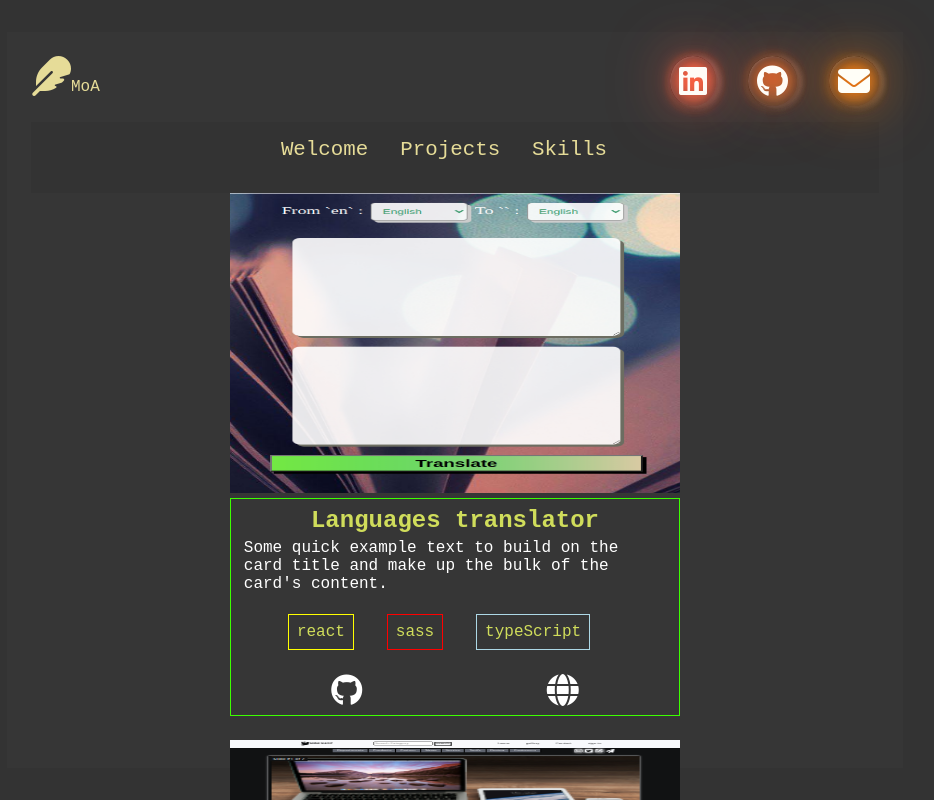
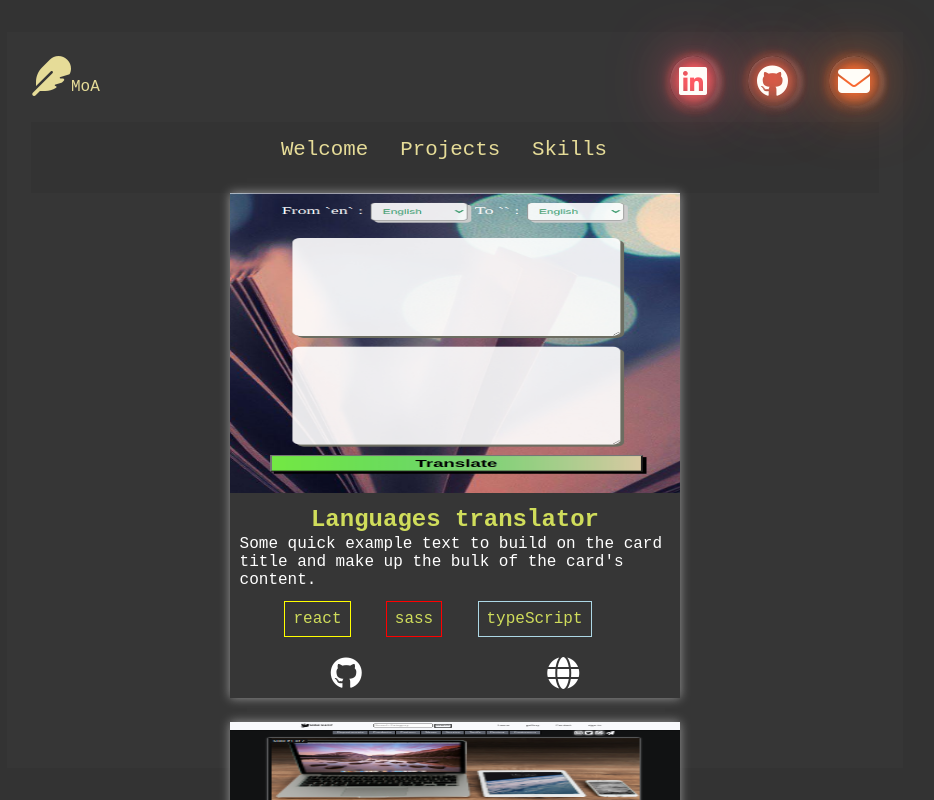
Before and after one commit to MohammadAmarena/portfolio, a React (Vite) app: page /projects in a window 1280 px wide. Shown: the top 800 px of the page, without its empty margins (185-1119 px from the left). Built offline with nearby package versions, Linux system fonts and the light colour scheme.

Commit message:
object modified

```diff
--- a/src/css/layout.scss
+++ b/src/css/layout.scss
@@ -19,15 +19,6 @@
 	}
 }
 
-// grid
-$grid_cols: 12;
-
-@for $i from 1 through $grid_cols {
-	.col-#{$i} {
-		width: percentage($i / $grid_cols);
-	}
-}
-
 // flex-direction
 @mixin flex {
 	display: flex;
--- a/src/data/person.ts
+++ b/src/data/person.ts
@@ -3,14 +3,15 @@ import shop from '../../src/assets/images/shpo.png';
 import slider from '../../src/assets/images/slider.png';
 import filterableTable from '../../src/assets/images/filterableTable.png';
 import drum from "../../src/assets/images/drum.png";
-
+import myImage from '../../src/assets/images/me.jpeg'
 export const personData = [
     {
         firstName: "Mohammad",
         lastName: "Amaren",
         city: "Eberswalde",
         status: "active",
-        image: "../images/me.jpeg",
+        image: myImage,
+        description: 'A web developer who has a passion for technology, data reading and design I am enthusiastic and motivated to solve problems and ready for new challenges that I enjoy more',
         hobbys: ["Chess", "football"]
     }
 ];
@@ -22,7 +23,8 @@ export const projectsData = [
     image: translator,
     tags: ["react", "sass", "typeScript"],
     source_code: "https://github.com/MohammadAmarena/Language-Translator-using-React-Hooks",
-    demo: "https://mohammadamarena.github.io/Language-Translator-using-React-Hooks/"
+    demo: "https://mohammadamarena.github.io/Language-Translator-using-React-Hooks/",
+    description: "Some quick example text to build on the card title and make up the bulk of the card's content."
 },
 {
     id: 2,
@@ -30,7 +32,8 @@ export const projectsData = [
     image: shop,
     tags: ["html", "scss", "javaScript"],
     source_code: "https://github.com/MohammadAmarena/shopping-cart",
-    demo: "https://mohammadamarena.github.io/shopping-cart/"
+    demo: "https://mohammadamarena.github.io/shopping-cart/",
+    description: "Some quick example text to build on the card title and make up the bulk of the card's content."
 },
 {
     id: 4,
@@ -38,7 +41,8 @@ export const projectsData = [
     image: slider,
     tags: ["react", "scss", "javaScript"],
     source_code: "https://github.com/MohammadAmarena/imageSlider",
-    demo: "..."
+    demo: "https://image-slid.netlify.app/",
+    description: "Some quick example text to build on the card title and make up the bulk of the card's content."
 },
 {
     id: 5,
@@ -46,7 +50,8 @@ export const projectsData = [
     image: filterableTable,
     tags: ["react", "scss", "javaScript"],
     source_code: "https://github.com/MohammadAmarena/filterableTable",
-    demo: "..."
+    demo: "...",
+    description: "Some quick example text to build on the card title and make up the bulk of the card's content."
 },
 {
     id: 6,
@@ -54,7 +59,8 @@ export const projectsData = [
     image: drum,
     tags: ["html", "scss", "javascript"],
     source_code: "https://github.com/MohammadAmarena/drum-kit",
-    demo: "..."
+    demo: "...",
+    description: "Some quick example text to build on the card title and make up the bulk of the card's content."
     }
 ];
 
@@ -73,7 +79,7 @@ export const skillsData = [
 	},
 	{
 		type: "CSS",
-		level: 80
+		level: 85
 	},
 	{
 		type: "BOOTSTRAP",
@@ -81,7 +87,7 @@ export const skillsData = [
 	},
 	{
 		type: "SASS",
-		level: 85
+		level: 80
 	},
 	{
         type: "NODE.JS",
--- a/src/interfaces.ts
+++ b/src/interfaces.ts
@@ -5,16 +5,18 @@ export interface IPerson {
     status: string;
     hobbys: string[];
     image: string;
+    description: string;
 }
 
 export interface IProject {
-	[x: string]: any;
+    [x: string]: any;
     id: number;
     name: string;
     image: string;
     tags: string[];
     source_code: string;
     demo: string;
+    description: string;
 }
 export interface ISkills {
     type: string;
--- a/src/pages/home/PageWelcome.tsx
+++ b/src/pages/home/PageWelcome.tsx
@@ -2,7 +2,6 @@ import { Helmet } from 'react-helmet'
 import { Key, useContext } from 'react'
 import { AppContext } from '../../AppContext'
 import './welcome.scss'
-import myImage from '../../assets/images/me.jpeg'
 
 export const PageWelcome = () => {
 	const { person } = useContext(AppContext)
@@ -14,8 +13,8 @@ export const PageWelcome = () => {
 			</Helmet>
 			<div className="me">
 				<p>Hi Lay</p>
-				<div className="backName">Mohammad Amaren</div>
-				{person.map((p, i: Key)=>    {
+				<div className="backName">Mern Developer</div>
+				{person.map((p, i: Key) => {
 					return (
 						<div className='welcome' key={i}>
 							<div className="name">
@@ -43,13 +42,17 @@ export const PageWelcome = () => {
 					</span>
 				</h3>
 			</div>
-			<div className="image">
-				<img src={myImage} alt="me" />
-				<div className="description">
-				A web developer who has a passion for technology, data reading and design
-				I am enthusiastic and motivated to solve problems and ready for new challenges that I enjoy more
-				</div>
-			</div>
+			{person.map(p => {
+				return (
+					<div className="image">
+						<img src={p.image} alt="me" />
+						<div className="description">
+							{p.description}
+						</div>
+
+					</div>
+				)
+			})}
 		</div>
 	);
 };
--- a/src/pages/home/welcome.scss
+++ b/src/pages/home/welcome.scss
@@ -113,8 +113,8 @@
         gap: 5rem;
         img {
             border-radius: 50%;
-            width: 23rem;
-            height: 23rem;
+            width: 20rem;
+            height: 20rem;
             margin-right: 2rem;
             @media (max-width: 1000px) {
                 display: none;
--- a/src/pages/projects/PageProjects.tsx
+++ b/src/pages/projects/PageProjects.tsx
@@ -21,9 +21,7 @@ export const PageProjects = () => {
 								</div>
 								<div className='card-body'>
 									<h2 className='title'>{project.name}</h2>
-									<p className='description'>
-										Some quick example text to build on the card title and make up the bulk of the card's content.
-									</p>
+									<p className='description'>{project.description}</p>
 									<div className="tags">
 										{project.tags.map(tag => {
 											return (
--- a/src/pages/projects/projects.scss
+++ b/src/pages/projects/projects.scss
@@ -5,6 +5,7 @@
     justify-content: center;
     gap: 1.5rem;
     .project {
+      box-shadow: 0px 0px 10px #999;
       .card {
         max-width: 500px;
         color: rgb(208, 221, 91);
@@ -25,13 +26,12 @@
         }
         .card-body {
           max-width: 450px;
-          border: 1px solid rgb(60, 255, 0);
           padding: 0.5rem;
           .title {
             text-align: center;
           }
           .description {
-            padding: 0.3rem;
+            padding: 0.1rem;
             color: white;
           }
           .tags {
@@ -39,7 +39,7 @@
             display: flex;
             justify-content: space-evenly;
             align-items: center;
-            padding: 1rem;
+            padding: .7rem;
             .redTag {
               border: 1px solid red;
             }
```
Lines whose indentation alone changed are shown as unchanged.
